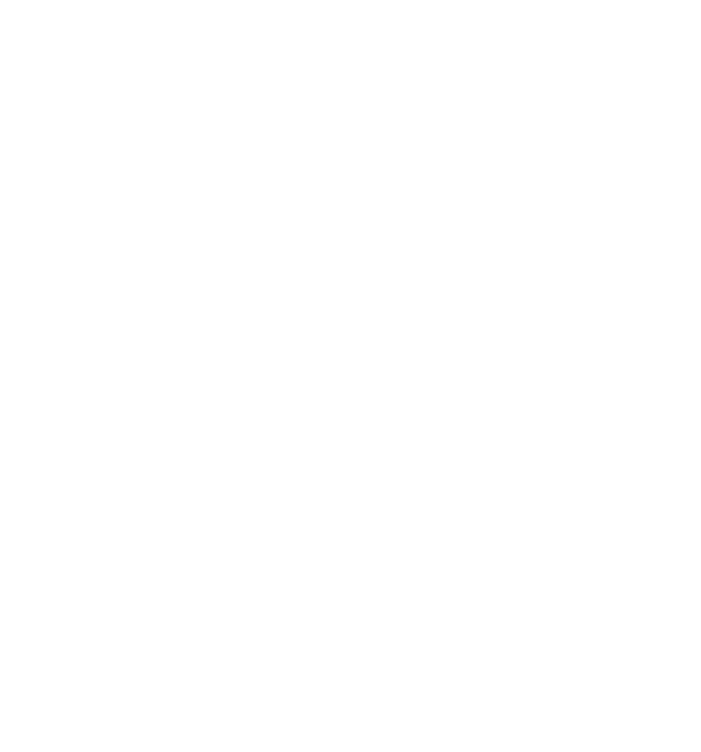
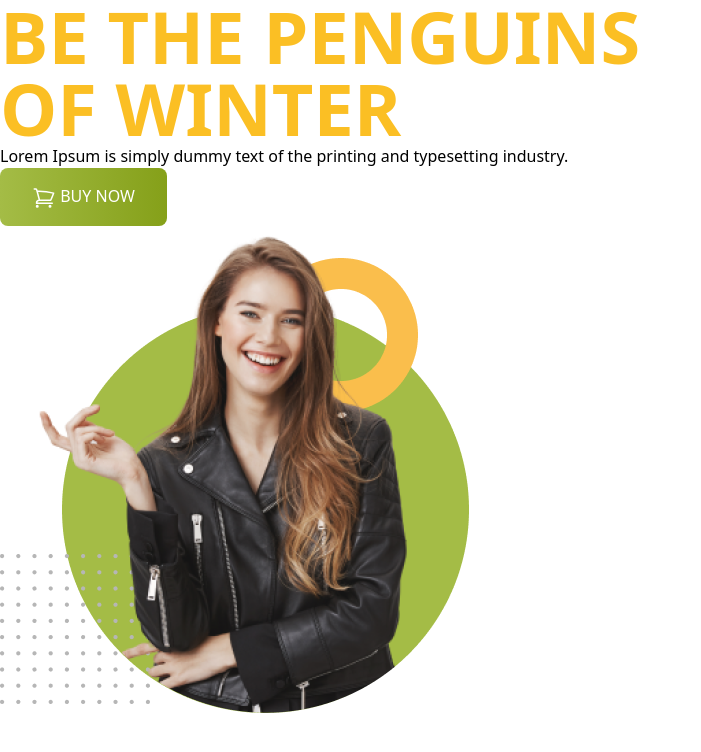
Before and after one commit to shakhawat-softdev/penguin-fashion-by-tailwind, a plain HTML site: page index.html in a window 1280 px wide. Shown: the whole page, without its empty margins (0-701 px from the left). Drawn offline with nearby package versions, Linux system fonts and the light colour scheme.

Commit message:
banner done

```diff
--- a/index.html
+++ b/index.html
@@ -8,6 +8,32 @@
      <script src="https://cdn.tailwindcss.com"></script>
 </head>
 <body>
+    <header class="container mx-auto">
+        <!--nav -->
+        <!-- banner -->
+        <div>
+            <div>
+                <h1 class="text-7xl font-semibold uppercase text-amber-400">
+                   <span>Be the Penguins</span>
+                   <br>of Winter</h1>
+                <p>Lorem Ipsum is simply dummy text of the printing and typesetting industry.</p>
+                <button class="px-8 py-4 rounded-lg text-white bg-gradient-to-r from-[#A4BC46] to-[#85A019] inline"><svg xmlns="http://www.w3.org/2000/svg" fill="none" viewBox="0 0 24 24" stroke-width="1.5" stroke="currentColor" class="w-6 h-6 inline">
+                    <path stroke-linecap="round" stroke-linejoin="round" d="M2.25 3h1.386c.51 0 .955.343 1.087.835l.383 1.437M7.5 14.25a3 3 0 00-3 3h15.75m-12.75-3h11.218c1.121-2.3 2.1-4.684 2.924-7.138a60.114 60.114 0 00-16.536-1.84M7.5 14.25L5.106 5.272M6 20.25a.75.75 0 11-1.5 0 .75.75 0 011.5 0zm12.75 0a.75.75 0 11-1.5 0 .75.75 0 011.5 0z" />
+                  </svg>
 
-</body>
+                    BUY NOW</button>
+            </div>
+            <div>
+                <img src="./images/model.png" alt="">
+            </div>
+        </div>
+
+
+    </header>
+    <main>
+
+    </main>
+    <footer>
+
+    </footer>
 </html>
```
Also changed, not shown: tailwind.config.js (added, +8 -0 lines).
